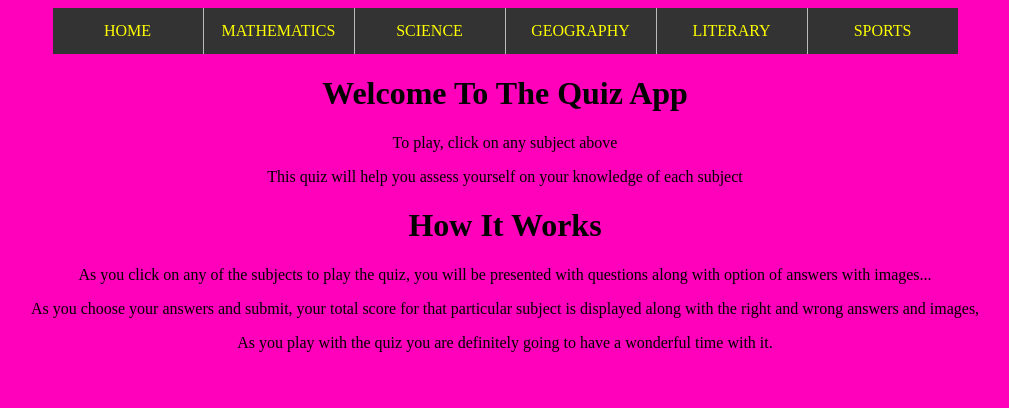
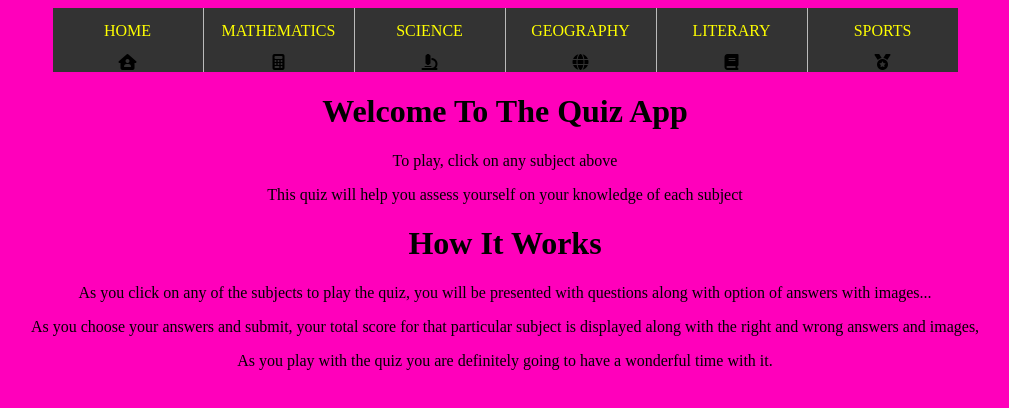
Before and after one commit to Code-Institute-Submissions/Irelandoracle1-quizproject_JuneResub, a plain HTML site: page home.html in a window 1280 px wide. Shown: the whole page, without its empty margins (135-1144 px from the left). Drawn offline with Linux system fonts and the light colour scheme.

Commit message:
changed literary fontawsome icon to solid

```diff
--- a/assets/js/math.js
+++ b/assets/js/math.js
@@ -45,7 +45,7 @@ var mathQuestions=[
         answer:{
              a:5,
              b:-5,
-             C:-1/2,
+             c:-1/2,
              d:-25.
     },
 
--- a/home.html
+++ b/home.html
@@ -6,6 +6,7 @@
     <meta http-equiv="X-UA-Compatible" content="IE=edge">
     <meta name="viewport" content="width=device-width, initial-scale=1.0">
     <link rel="stylesheet" href="assets/css/style.css">
+    <script src="https://kit.fontawesome.com/2d77270c97.js" crossorigin="anonymous"></script>
     <title>Quiz Game</title>
 </head>
 
@@ -13,12 +14,12 @@
     <header>
 
         <ul>
-            <li><a href="home.html">HOME </a></li>
-            <li><a href="math.html">MATHEMATICS </a></li>
-            <li><a href="science.html">SCIENCE</a></li>
-            <li> <a href="geography.html">GEOGRAPHY</a></li>
-            <li> <a href="literary.html">LITERARY</a></li>
-            <li><a href="sports.html">SPORTS</a></li>
+            <li><a href="home.html">HOME </a><i class="fa-solid fa-house-user"></i></li>
+            <li><a href="math.html">MATHEMATICS </a><i class="fa-solid fa-calculator"></i></li>
+            <li><a href="science.html">SCIENCE</a><i class="fa-solid fa-microscope"></i></li>
+            <li> <a href="geography.html">GEOGRAPHY</a><i class="fa-solid fa-globe"></i></li>
+            <li> <a href="literary.html">LITERARY</a><i class="fa-solid fa-book"></i></li>
+            <li><a href="sports.html">SPORTS</a><i class="fa-solid fa-medal"></i></li>
         </ul>
     </header>
 
```
